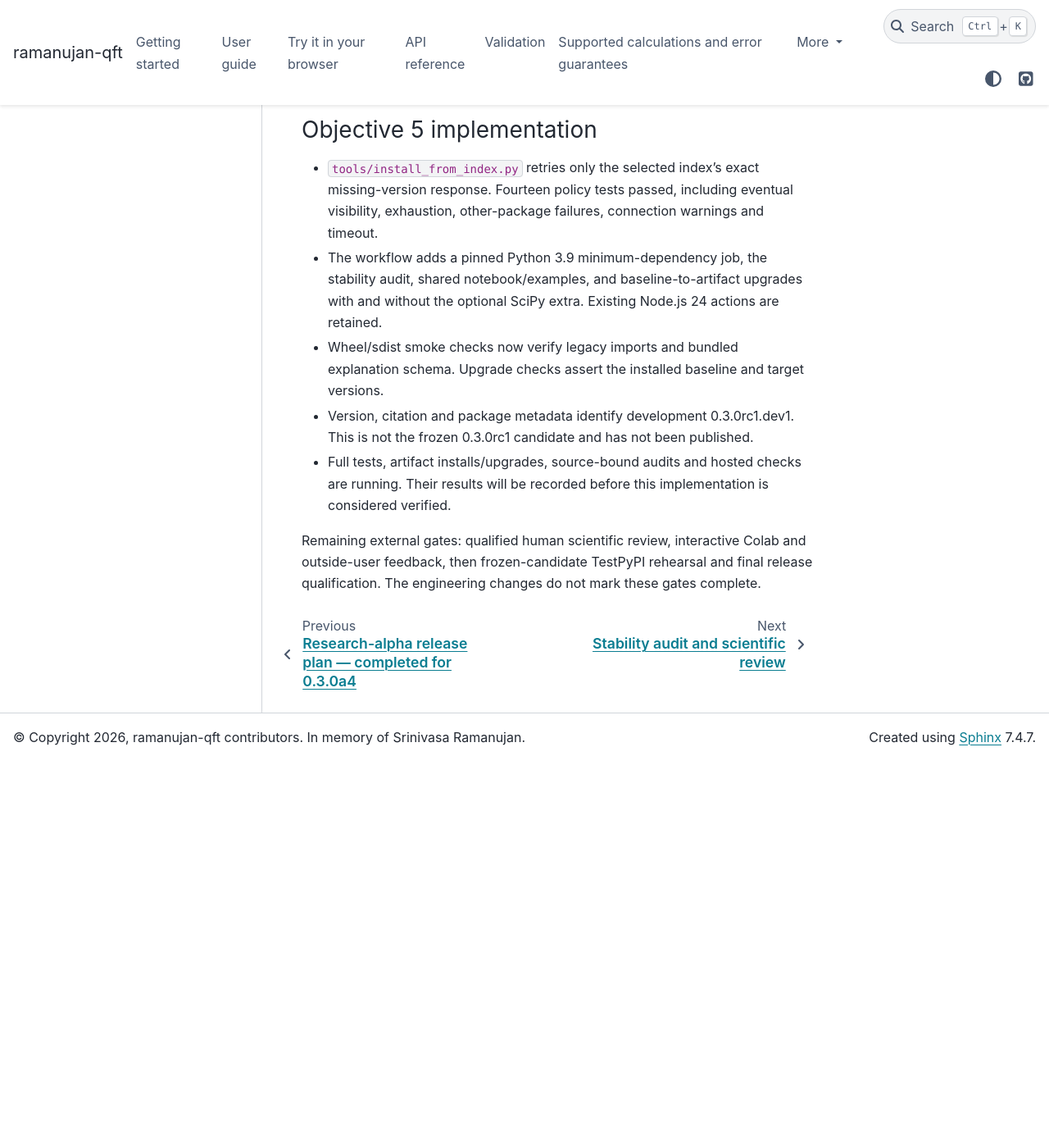
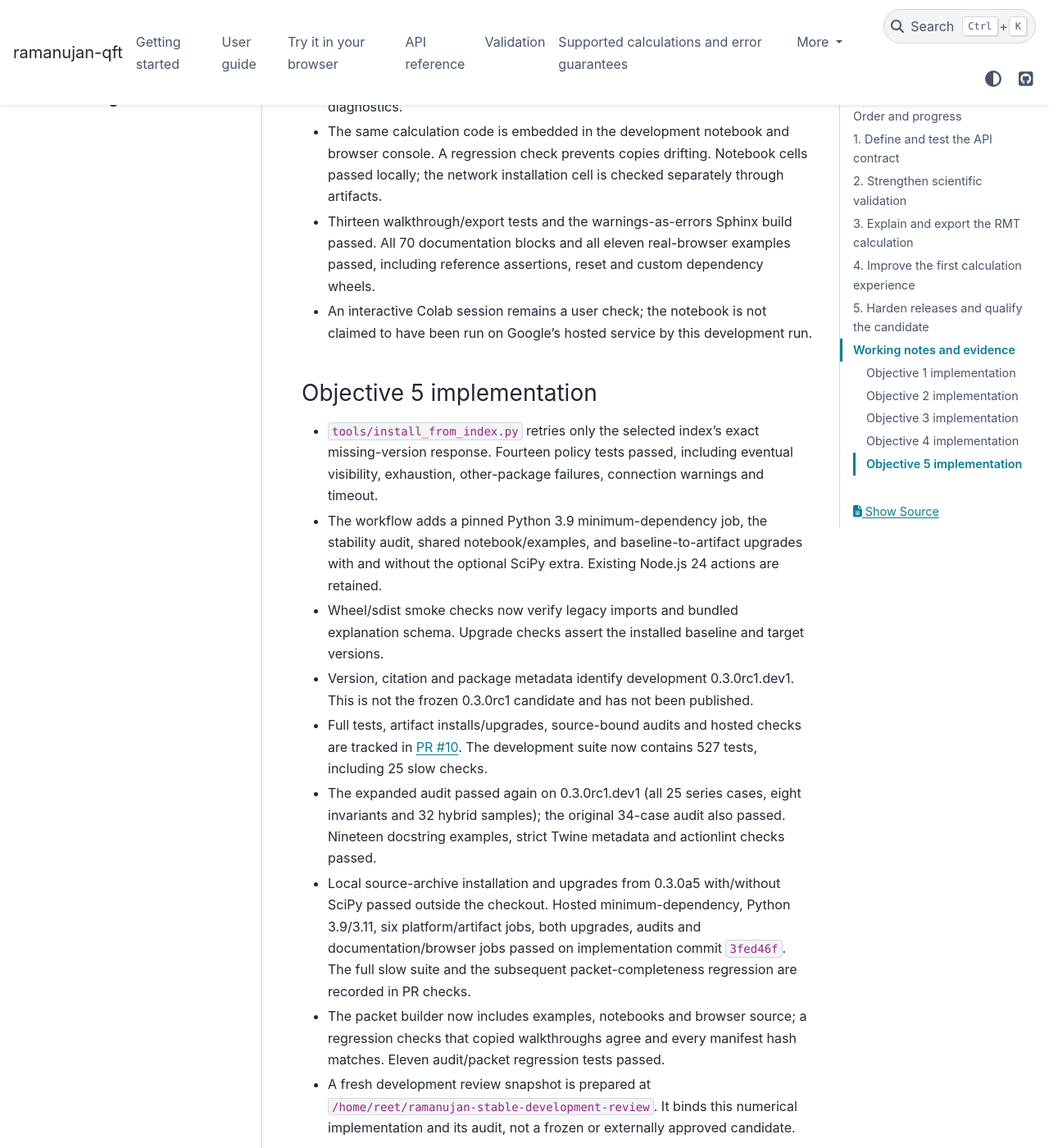
Before and after one commit to reetanshuh1998/Ramanujan_master_theorem, a Sphinx documentation site: the page built from docs/STABLE_RELEASE_PLAN.md, in a window 1280 px wide and 1400 px high, scrolled down 7580 px. Shown: the whole window at 82% size. Built offline with Sphinx 7.4.7 and the PyData theme 0.15.4, drawn with Linux system fonts in a browser that asks for light colours; pages that are not in the unit, such as notebooks, are missing from menus; before the commit the page ends 8508 px from its top, so only the background shows below that; some of the changed text lies outside the part shown.

Commit message:
Keep reviewer snapshots self-contained and record milestone validation

```diff
--- a/docs/STABLE_RELEASE_PLAN.md
+++ b/docs/STABLE_RELEASE_PLAN.md
@@ -32,7 +32,7 @@ flowchart TD
 | 1 | Define the stable API | Implemented; validation recorded below | Compatibility policy, classified interfaces, naming clarification, executable contract checks |
 | 2 | Strengthen scientific validation | Automated audit passed; human review pending | Reproducible boundary/error audit, independent references, review disposition |
 | 3 | Make the RMT calculation inspectable | Implemented; validation recorded below | Versioned explanation/export format, exact graph-to-series trace, reference checks |
-| 4 | Improve first-use experience | Implemented; browser check running | Method-selection guide, actionable errors, three executed end-to-end examples |
+| 4 | Improve first-use experience | Local/browser/notebook checks passed; interactive Colab pending | Method-selection guide, actionable errors, three executed end-to-end examples |
 | 5 | Harden release automation | Implemented; full qualification pending | Bounded index retry, dependency and upgrade checks, frozen candidate evidence |
 
 Finish and record each implementation milestone before starting the next.
@@ -122,8 +122,10 @@ estimate is a rigorous enclosure.
   diagnostics and compares with an independent reference.
 - [x] Link the RMT explanation/export from the sunset example. Demonstrate a
   useful domain or budget refusal as well as a successful evaluation.
-- [ ] Run the examples locally, in the documentation and in the supported
-  browser/Colab paths. Label optional SciPy requirements accurately.
+- [x] Run the examples locally, in the documentation, in the browser and through
+  the notebook calculation checker. Label optional SciPy requirements accurately.
+- [ ] Confirm the development notebook in an interactive hosted Colab session;
+  local/CI notebook execution is recorded separately.
 
 Completion: installation-to-reference comparison is reproducible from each
 example, and a new user can identify supported methods and their limitations.
@@ -133,10 +135,10 @@ example, and a new user can identify supported methods and their limitations.
 - [x] Add bounded retries for a newly uploaded version becoming visible in the
   selected index. Test the observed missing-version case, eventual success and
   exhaustion. Preserve genuine install/smoke failures and never reupload files.
-- [ ] Exercise supported dependency minima and current dependencies on suitable
+- [x] Exercise supported dependency minima and current dependencies on suitable
   Python versions. Document the tested combinations; do not promise untested
   combinations of old dependencies and new interpreters.
-- [ ] Test a clean installation and an upgrade from 0.3.0a5 outside the checkout,
+- [x] Test a clean installation and an upgrade from 0.3.0a5 outside the checkout,
   including optional dependencies and legacy imports.
 - [ ] Run the complete test, audit, documentation, browser and platform/artifact
   checks on the frozen 0.3.0rc1 candidate. Rehearse on TestPyPI and verify hashes.
@@ -218,7 +220,8 @@ retained as reproducible release evidence. Do not overwrite the 0.3.0a5 reports.
   console. A regression check prevents copies drifting. Notebook cells passed
   locally; the network installation cell is checked separately through artifacts.
 - Thirteen walkthrough/export tests and the warnings-as-errors Sphinx build
-  passed. The full documentation snippet and real-browser checks are running.
+  passed. All 70 documentation blocks and all eleven real-browser examples
+  passed, including reference assertions, reset and custom dependency wheels.
 - An interactive Colab session remains a user check; the notebook is not claimed
   to have been run on Google's hosted service by this development run.
 
@@ -235,8 +238,22 @@ retained as reproducible release evidence. Do not overwrite the 0.3.0a5 reports.
 - Version, citation and package metadata identify development 0.3.0rc1.dev1.
   This is not the frozen 0.3.0rc1 candidate and has not been published.
 - Full tests, artifact installs/upgrades, source-bound audits and hosted checks
-  are running. Their results will be recorded before this implementation is
-  considered verified.
+  are tracked in [PR #10](https://github.com/reetanshuh1998/Ramanujan_master_theorem/pull/10).
+  The development suite now contains 527 tests, including 25 slow checks.
+- The expanded audit passed again on 0.3.0rc1.dev1 (all 25 series cases, eight
+  invariants and 32 hybrid samples); the original 34-case audit also passed.
+  Nineteen docstring examples, strict Twine metadata and actionlint checks passed.
+- Local source-archive installation and upgrades from 0.3.0a5 with/without SciPy
+  passed outside the checkout. Hosted minimum-dependency, Python 3.9/3.11,
+  six platform/artifact jobs, both upgrades, audits and documentation/browser
+  jobs passed on implementation commit `3fed46f`. The full slow suite and the
+  subsequent packet-completeness regression are recorded in PR checks.
+- The packet builder now includes examples, notebooks and browser source;
+  a regression checks that copied walkthroughs agree and every manifest hash
+  matches. Eleven audit/packet regression tests passed.
+- A fresh development review snapshot is prepared at
+  `/home/reet/ramanujan-stable-development-review`. It binds this numerical
+  implementation and its audit, not a frozen or externally approved candidate.
 
 Remaining external gates: qualified human scientific review, interactive Colab
 and outside-user feedback, then frozen-candidate TestPyPI rehearsal and final
```
Also changed, not shown: other parts of docs/STABLE_RELEASE_PLAN.md (+2 -2 lines), 2 other files.
